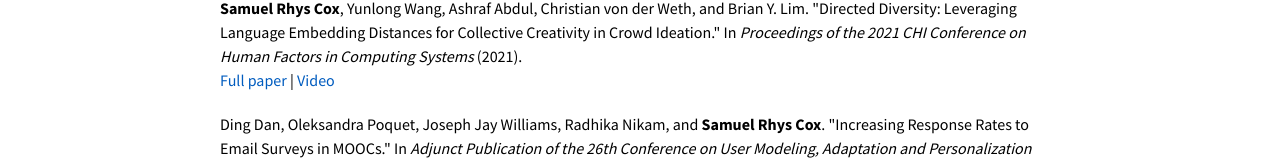
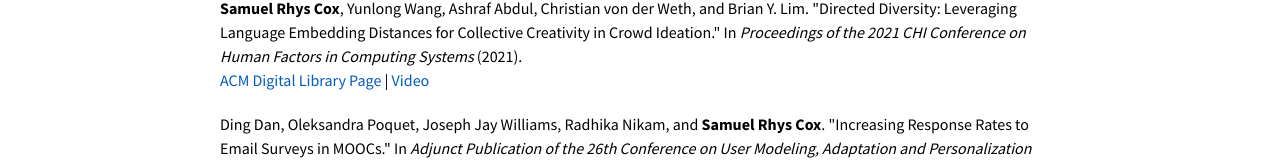
Before and after one commit to SamuCox/samucox.github.io, a plain HTML site: page index.html in a window 1280 px wide. Shown: the part 640-800 px from the top of the page. Drawn offline with nearby package versions, Linux system fonts and the light colour scheme.

Commit message:
CHI21 link text change

```diff
--- a/index.html
+++ b/index.html
@@ -81,7 +81,7 @@
             <p class="text">
               <b>Samuel Rhys Cox</b>, Yunlong Wang, Ashraf Abdul, Christian von der Weth, and Brian Y. Lim. "Directed Diversity: Leveraging Language Embedding Distances for Collective Creativity in Crowd Ideation." In <i>Proceedings of the 2021 CHI Conference on Human Factors in Computing Systems</i> (2021).
               <br>
-              <a href="https://ui.adsabs.harvard.edu/abs/2021arXiv210106030R/abstract" target="_blank">Full paper</a> | <a href="https://youtu.be/EKijE9vkup8" target="_blank">Video</a>
+              <a href="https://dl.acm.org/doi/abs/10.1145/3411764.3445782" target="_blank">ACM Digital Library Page</a> | <a href="https://youtu.be/EKijE9vkup8" target="_blank">Video</a>
             </p>
             <p class="text">
               Ding Dan, Oleksandra Poquet, Joseph Jay Williams, Radhika Nikam, and <b>Samuel Rhys Cox</b>. "Increasing Response Rates to Email Surveys in MOOCs." In <i>Adjunct Publication of the 26th Conference on User Modeling, Adaptation and Personalization</i> (2018).
```
